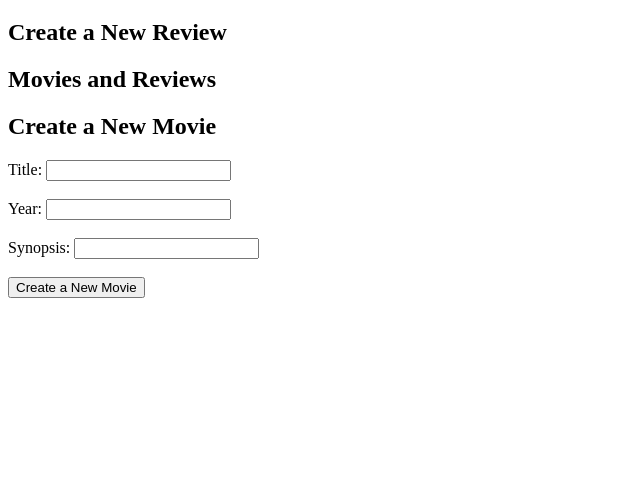
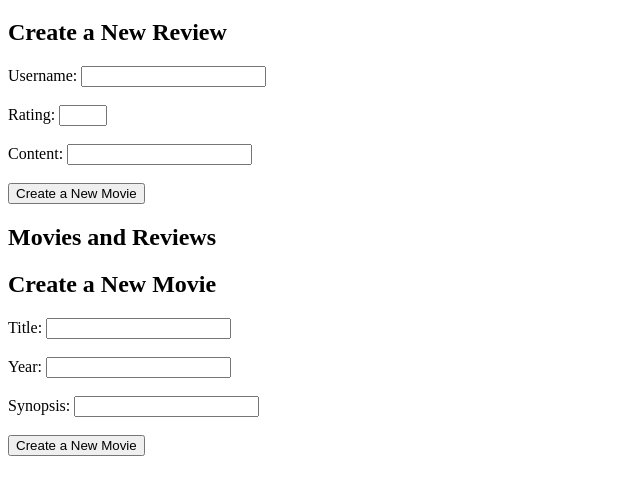
Before and after one commit to atcarter/movieappfrontend, a plain HTML site: page index.html in a window 1280 px wide. Shown: the part 61-556 px from the top of the page, without its empty margins (0-640 px from the left). Drawn offline with Linux system fonts and the light colour scheme; no server answers.

Commit message:
Add review form to index.html

```diff
--- a/index.html
+++ b/index.html
@@ -5,6 +5,7 @@
   <meta http-equiv="X-UA-Compatible" content="IE=edge">
   <meta name="viewport" content="width=device-width, initial-scale=1.0">
   <title>Movie App</title>
+  <link rel="stylesheet" href="style.css">
 </head>
 <body>
   <h1>JS Movie Application</h1>
@@ -12,7 +13,14 @@
   <div id="review-form-div">
     <h2>Create a New Review</h2>
     <form id="review-form">
+      <label for="username">Username: </label>
+      <input type="text" name="username" id="username" required><br><br>
+      <label for="rating">Rating: </label>
+      <input type="number" name="rating" id="rating" min="1" max="5" required><br><br>
+      <label for="content">Content: </label>
+      <input type="textarea" name="content" id="content" maxlength="500" required><br><br>
 
+      <input type="submit" name="submit" id="submit-movie" value="Create a New Movie">
     </form>
   </div>
 
```
